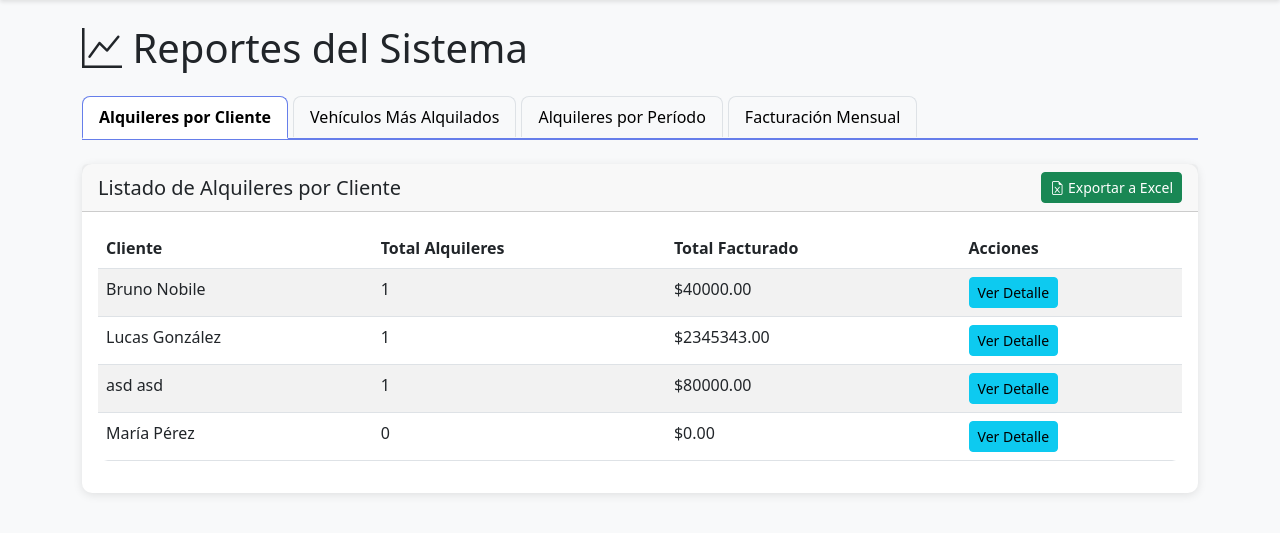
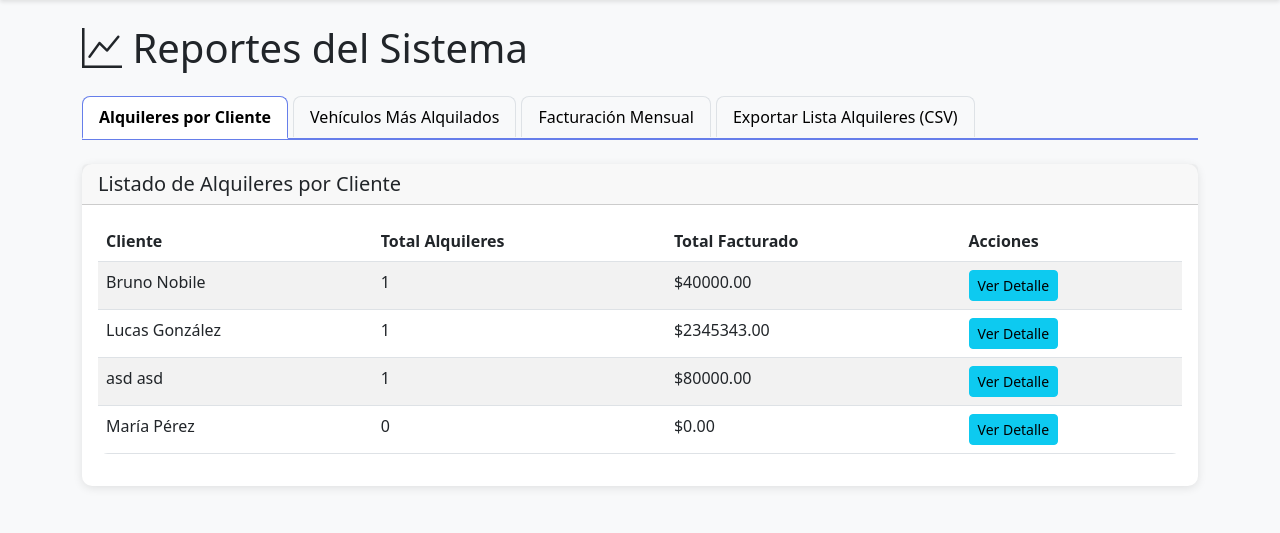
Before and after one commit to Bruno-Nobile/DAO_Grupo_79_4K2, a Flask app: page /reportes in a window 1280 px wide. Shown: the part 56-589 px from the top of the page. Run offline with Flask 3, Linux system fonts and the light colour scheme; data comes from the database, SQL or seed files in the repository; both versions use the stored data as it was after the commit.

Commit message:
actualizo

```diff
--- /dev/null
+++ b/alquileres_export.csv
@@ -0,0 +1,4 @@
+id_alquiler,fecha_inicio,fecha_fin,costo_total,cliente,vehiculo
+2,2025-11-22,2025-11-29,40000.0,Bruno Nobile,ABC123
+1,2025-11-20,2025-11-30,2345343.0,Lucas González,ABC-123
+3,2025-11-19,2025-11-28,80000.0,asd asd,GHI789
--- a/persistence/database_connection.py
+++ b/persistence/database_connection.py
@@ -48,6 +48,18 @@ class DatabaseConnection:
             self._local.connection.row_factory = sqlite3.Row
             # Activar claves foráneas
             self._local.connection.execute("PRAGMA foreign_keys = ON")
+        else:
+            # Verificar si la conexión está cerrada y recrearla si es necesario
+            try:
+                # Verificar si la conexión está cerrada accediendo a un atributo interno
+                # Si la conexión está cerrada, esto lanzará una excepción
+                _ = self._local.connection.total_changes
+            except (sqlite3.ProgrammingError, AttributeError):
+                # La conexión está cerrada, crear una nueva
+                self._local.connection = sqlite3.connect(DB_FILE, check_same_thread=False)
+                self._local.connection.row_factory = sqlite3.Row
+                # Activar claves foráneas
+                self._local.connection.execute("PRAGMA foreign_keys = ON")
         return self._local.connection
 
     def close(self):
--- a/templates/reportes.html
+++ b/templates/reportes.html
@@ -67,15 +67,15 @@
         </button>
     </li>
     <li class="nav-item" role="presentation">
-        <button class="nav-link" id="periodo-tab" data-bs-toggle="tab"
-                data-bs-target="#periodo" type="button" role="tab">
-            Alquileres por Período
+        <button class="nav-link" id="facturacion-tab" data-bs-toggle="tab"
+                data-bs-target="#facturacion" type="button" role="tab">
+            Facturación Mensual
         </button>
     </li>
     <li class="nav-item" role="presentation">
-        <button class="nav-link" id="facturacion-tab" data-bs-toggle="tab"
-                data-bs-target="#facturacion" type="button" role="tab">
-            Facturación Mensual
+        <button class="nav-link" id="exportar-csv-tab" data-bs-toggle="tab"
+                data-bs-target="#exportar-csv" type="button" role="tab">
+            Exportar Lista Alquileres (CSV)
         </button>
     </li>
 </ul>
@@ -85,11 +85,8 @@
     <!-- Pestaña: Alquileres por Cliente -->
     <div class="tab-pane fade show active" id="alquileres-cliente" role="tabpanel">
         <div class="card">
-            <div class="card-header d-flex justify-content-between align-items-center">
+            <div class="card-header">
                 <h5 class="mb-0">Listado de Alquileres por Cliente</h5>
-                <a href="/api/reportes/exportar-alquileres-cliente-excel" class="btn btn-success btn-sm">
-                    <i class="bi bi-file-earmark-excel"></i> Exportar a Excel
-                </a>
             </div>
             <div class="card-body">
                 <div id="alquileres-cliente-content">
@@ -106,40 +103,11 @@
     <!-- Pestaña: Vehículos Más Alquilados -->
     <div class="tab-pane fade" id="vehiculos" role="tabpanel">
         <div class="card">
-            <div class="card-header d-flex justify-content-between align-items-center">
+            <div class="card-header">
                 <h5 class="mb-0">Vehículos Más Alquilados</h5>
-                <a href="/api/reportes/exportar-vehiculos-excel" class="btn btn-success btn-sm">
-                    <i class="bi bi-file-earmark-excel"></i> Exportar a Excel
-                </a>
             </div>
             <div class="card-body">
                 <div id="vehiculos-content">
-                    <div class="text-center">
-                        <div class="spinner-border" role="status">
-                            <span class="visually-hidden">Cargando...</span>
-                        </div>
-                    </div>
-                </div>
-            </div>
-        </div>
-    </div>
-
-    <!-- Pestaña: Alquileres por Período -->
-    <div class="tab-pane fade" id="periodo" role="tabpanel">
-        <div class="card">
-            <div class="card-header">
-                <h5 class="mb-0">Alquileres por Período</h5>
-            </div>
-            <div class="card-body">
-                <div class="mb-3">
-                    <label class="form-label">Seleccionar período:</label>
-                    <select class="form-select" id="periodo-select" onchange="cargarAlquileresPorPeriodo()">
-                        <option value="mes">Mes</option>
-                        <option value="trimestre">Trimestre</option>
-                        <option value="año">Año</option>
-                    </select>
-                </div>
-                <div id="periodo-content">
                     <div class="text-center">
                         <div class="spinner-border" role="status">
                             <span class="visually-hidden">Cargando...</span>
@@ -163,6 +131,23 @@
                             <span class="visually-hidden">Cargando...</span>
                         </div>
                     </div>
+                </div>
+            </div>
+        </div>
+    </div>
+
+    <!-- Pestaña: Exportar Lista Alquileres (CSV) -->
+    <div class="tab-pane fade" id="exportar-csv" role="tabpanel">
+        <div class="card">
+            <div class="card-header">
+                <h5 class="mb-0">Exportar Lista de Alquileres a CSV</h5>
+            </div>
+            <div class="card-body">
+                <div id="exportar-csv-content">
+                    <p class="mb-3">Haga clic en el botón para descargar la lista completa de alquileres en formato CSV.</p>
+                    <a href="/api/reportes/exportar-alquileres-csv" class="btn btn-primary">
+                        <i class="bi bi-file-earmark-arrow-down"></i> Descargar CSV
+                    </a>
                 </div>
             </div>
         </div>
@@ -274,39 +259,6 @@ function cargarVehiculosMasAlquilados() {
         });
 }
 
-// Cargar alquileres por período
-function cargarAlquileresPorPeriodo() {
-    const periodo = document.getElementById('periodo-select').value;
-    fetch(`/api/reportes/alquileres-por-periodo/${periodo}`)
-        .then(response => response.json())
-        .then(data => {
-            const container = document.getElementById('periodo-content');
-            if (data.length === 0) {
-                container.innerHTML = '<p class="text-muted">No hay datos disponibles para este período.</p>';
-                return;
-            }
-
-            let html = '<table class="table table-striped table-hover"><thead><tr>' +
-                `<th>Período (${periodo})</th><th>Cantidad de Alquileres</th><th>Total Facturado</th>` +
-                '</tr></thead><tbody>';
-
-            data.forEach(item => {
-                html += `<tr>
-                    <td>${item.periodo}</td>
-                    <td>${item.cantidad_alquileres || 0}</td>
-                    <td>$${parseFloat(item.total_facturado || 0).toFixed(2)}</td>
-                </tr>`;
-            });
-
-            html += '</tbody></table>';
-            container.innerHTML = html;
-        })
-        .catch(error => {
-            document.getElementById('periodo-content').innerHTML =
-                '<div class="alert alert-danger">Error al cargar los datos.</div>';
-        });
-}
-
 // Cargar facturación mensual con gráfico
 function cargarFacturacionMensual() {
     fetch('/api/reportes/facturacion-mensual-grafico')
@@ -339,10 +291,6 @@ document.addEventListener('DOMContentLoaded', function() {
         cargarVehiculosMasAlquilados();
     });
 
-    document.getElementById('periodo-tab').addEventListener('shown.bs.tab', function() {
-        cargarAlquileresPorPeriodo();
-    });
-
     document.getElementById('facturacion-tab').addEventListener('shown.bs.tab', function() {
         cargarFacturacionMensual();
     });
--- a/web_app.py
+++ b/web_app.py
@@ -638,6 +638,67 @@ def api_exportar_vehiculos_excel():
         return redirect(url_for('reportes'))
 
 
+@app.route('/api/reportes/exportar-alquileres-csv')
+def api_exportar_alquileres_csv():
+    """
+    API: Exportar lista de alquileres a CSV
+    Programación Estructurada - Función bien organizada
+    """
+    import csv
+    import io
+
+    conn = get_connection()
+    c = conn.cursor()
+
+    try:
+        c.execute("""SELECT a.id_alquiler, a.fecha_inicio, a.fecha_fin, a.costo_total,
+                            c.nombre||' '||c.apellido as cliente, v.patente as vehiculo
+                     FROM alquiler a
+                     JOIN cliente c ON a.id_cliente=c.id_cliente
+                     JOIN vehiculo v ON a.id_vehiculo=v.id_vehiculo
+                     ORDER BY a.fecha_inicio DESC""")
+
+        rows = c.fetchall()
+
+        # Crear buffer en memoria para el CSV
+        csv_buffer = io.StringIO()
+        writer = csv.writer(csv_buffer)
+
+        # Escribir encabezados
+        writer.writerow(["id_alquiler", "fecha_inicio", "fecha_fin", "costo_total", "cliente", "vehiculo"])
+
+        # Escribir datos
+        for row in rows:
+            writer.writerow([
+                row["id_alquiler"],
+                row["fecha_inicio"],
+                row["fecha_fin"],
+                row["costo_total"],
+                row["cliente"],
+                row["vehiculo"]
+            ])
+
+        # Convertir a bytes para la respuesta
+        csv_bytes = io.BytesIO()
+        csv_bytes.write(csv_buffer.getvalue().encode('utf-8-sig'))  # utf-8-sig para compatibilidad con Excel
+        csv_bytes.seek(0)
+
+        fecha = datetime.now().strftime("%Y%m%d_%H%M%S")
+        filename = f'alquileres_export_{fecha}.csv'
+
+        return send_file(
+            csv_bytes,
+            mimetype='text/csv',
+            as_attachment=True,
+            download_name=filename
+        )
+    except Exception as e:
+        flash(f'Error al generar el archivo CSV: {str(e)}', 'error')
+        return redirect(url_for('reportes'))
+    finally:
+        conn.close()
+
+
 if __name__ == '__main__':
     init_db()
     seed_sample_data()
```
Also changed, not shown: services/reportes_service.py (+46 -6 lines), alquiler_vehiculos.db, 1 other file.
